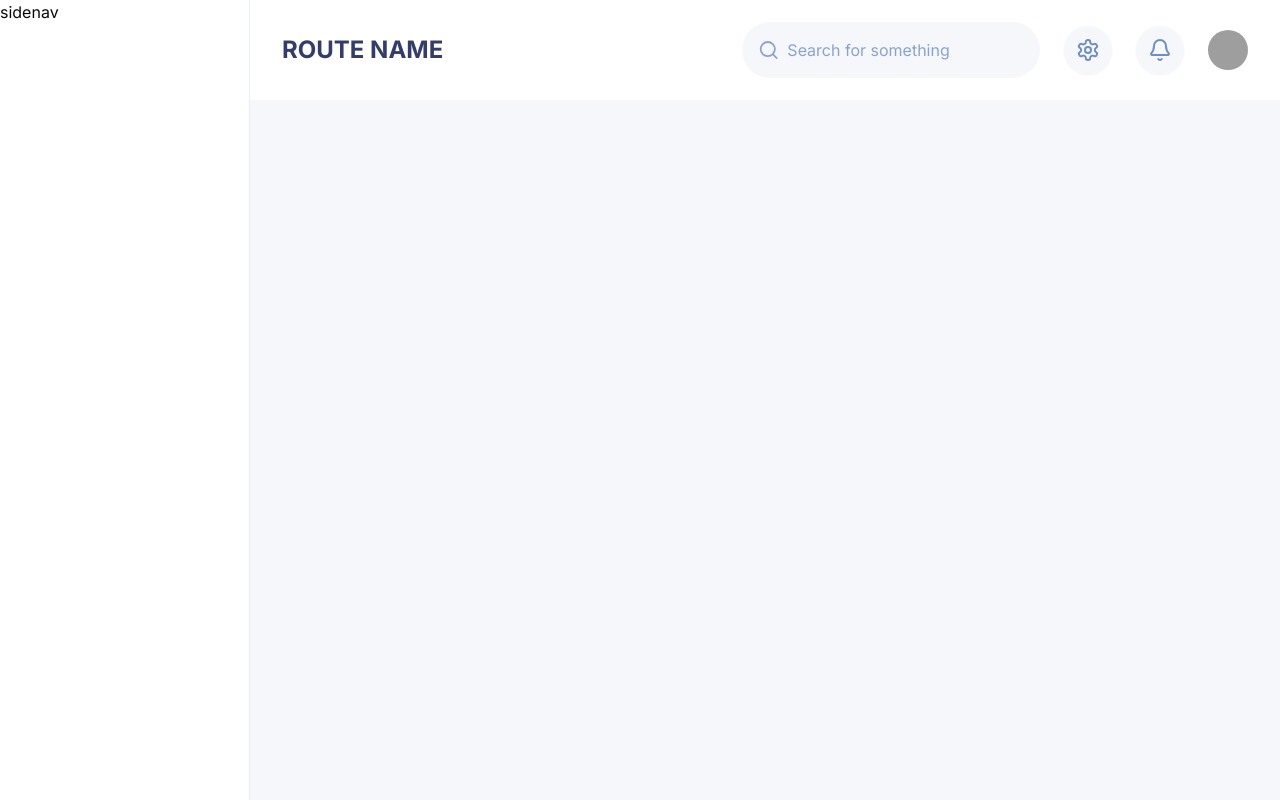
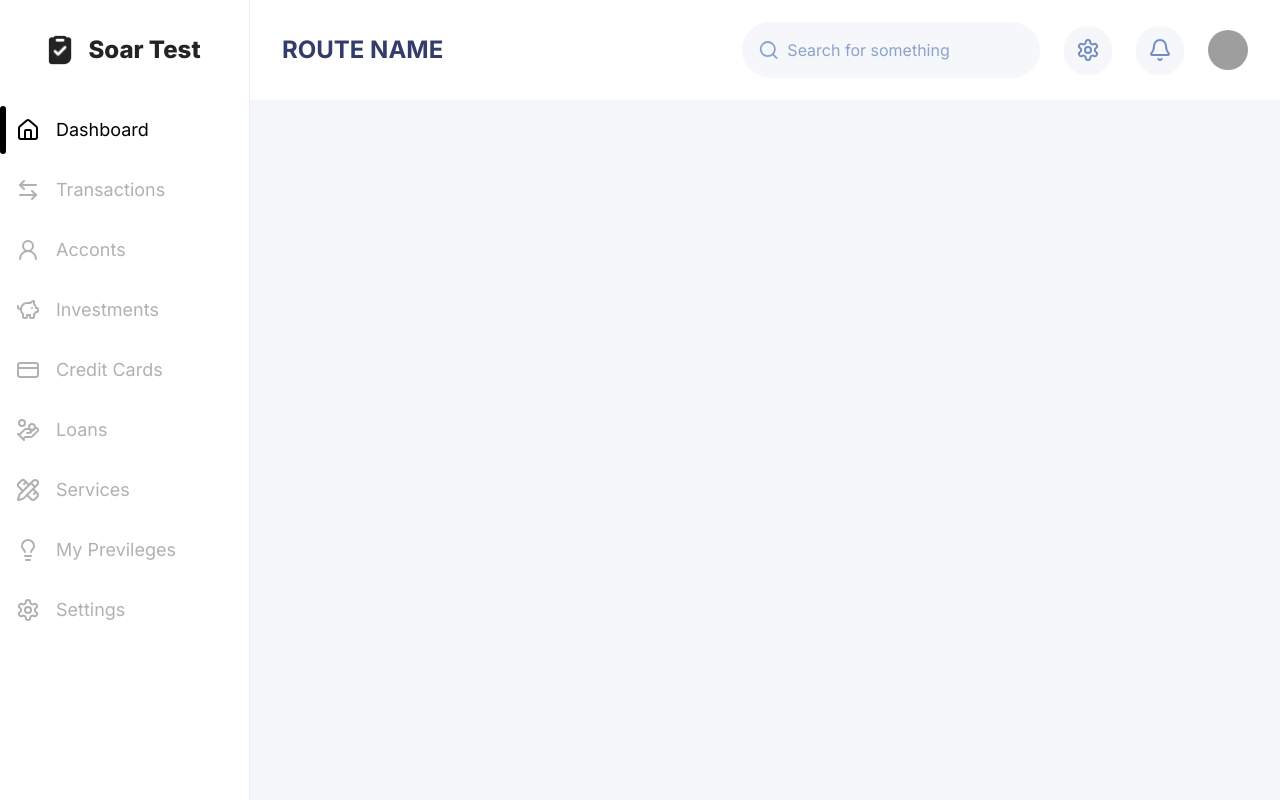
Before and after one commit to AymKh/soar-dashboard, a Next.js app: page / in a window 1280 px wide. Built offline with nearby package versions, Linux system fonts and the light colour scheme; grey boxes are pictures that could not be loaded.

Commit message:
feat: sidebar - updated layout - added links - added /settings route

```diff
--- /dev/null
+++ b/src/app/(root)/settings/page.tsx
@@ -0,0 +1,9 @@
+import React from 'react'
+
+function page() {
+    return (
+        <div>Settings Page</div>
+    )
+}
+
+export default page
--- a/src/app/globals.css
+++ b/src/app/globals.css
@@ -42,6 +42,7 @@
     --chart-5: 27 87% 67%;
     --radius: 0.5rem;
   }
+
   .dark {
     --background: 0 0% 3.9%;
     --foreground: 0 0% 98%;
@@ -74,7 +75,21 @@
   * {
     @apply border-border;
   }
+
   body {
     @apply bg-background text-foreground;
   }
 }
+
+.activeLink::before {
+  content: '';
+  position: absolute;
+  left: 0;
+  top: 50%;
+  transform: translateY(-50%);
+  width: 6px;
+  height: 80%;
+  border-radius: 1rem;
+  background-color: black;
+
+}
--- a/src/components/sidenav.tsx
+++ b/src/components/sidenav.tsx
@@ -1,8 +1,66 @@
+'use client';
+
+import { TSidebarNavItems } from '@/lib/types'
+import Image from 'next/image'
 import React from 'react'
+import { House, ArrowLeftRight, UserRound, HandCoins, PiggyBank, CreditCard, PencilRuler, Lightbulb, Settings } from 'lucide-react';
+import Link from 'next/link';
+import clsx from 'clsx';
+import { usePathname } from 'next/navigation';
 
 function SideNav() {
+
+    const navigation: TSidebarNavItems[] = [
+        { label: 'dashboard', href: '/' },
+        { label: 'transactions', href: '#' },
+        { label: 'acconts', href: '#' },
+        { label: 'investments', href: '#' },
+        { label: 'credit cards', href: '#' },
+        { label: 'loans', href: '#' },
+        { label: 'services', href: '#' },
+        { label: 'my previleges', href: '#' },
+        { label: 'settings', href: '/settings' },
+    ];
+
+    const iconsMap: any = {
+        dashboard: <House size={24} />,
+        transactions: <ArrowLeftRight size={24} />,
+        acconts: <UserRound size={24} />,
+        investments: <PiggyBank size={24} />,
+        'credit cards': <CreditCard size={24} />,
+        loans: <HandCoins size={24} />,
+        services: <PencilRuler size={24} />,
+        'my previleges': <Lightbulb size={24} />,
+        settings: <Settings size={24} />,
+    };
+
+    const pathName = usePathname();
+
     return (
-        <div className='hidden lg:block min-w-[var(--sidebar-width)] h-screen bg-secondary-50 border-r border-secondary-200'>sidenav</div>
+        <div className='hidden lg:block min-w-[var(--sidebar-width)] h-screen bg-secondary-50 border-r border-secondary-200'>
+
+            <div className='h-[var(--topbar-height)] flex items-center justify-center gap-4'>
+                <Image src="/logo.png" alt='logo' width={24} height={24} />
+                <span className='font-extrabold text-accent-50 text-2xl'>Soar Test</span>
+            </div>
+
+
+            <nav className=''>
+                {
+                    navigation.map((item: TSidebarNavItems, index: number) => (
+                        <Link key={index} href={item.href} className={
+                            clsx(
+                                'flex items-center gap-4 p-4 text-[#B1B1B1] hover:bg-secondary-100 relative',
+                                { 'text-accent-100 activeLink': pathName === item.href }
+                            )
+                        }>
+                            {iconsMap[item.label]}
+                            <span className='capitalize text-lg font-medium'>{item.label}</span>
+                        </Link>
+                    ))
+                }
+            </nav>
+        </div>
     )
 }
 
--- a/src/lib/types.ts
+++ b/src/lib/types.ts
@@ -7,3 +7,5 @@ export type TNavigationItems = {
     icon: string;
     href: string;
 }
+
+export type TSidebarNavItems = Omit<TNavigationItems, 'icon'>;
```
